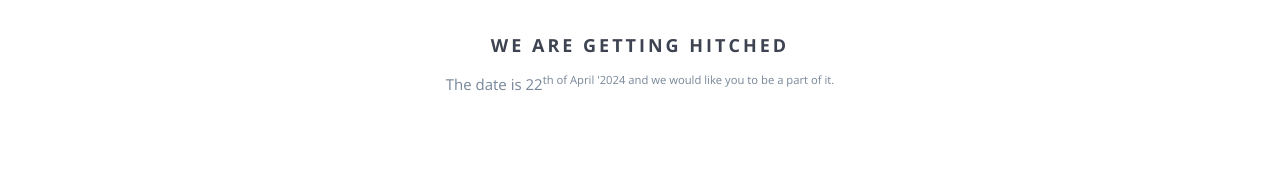
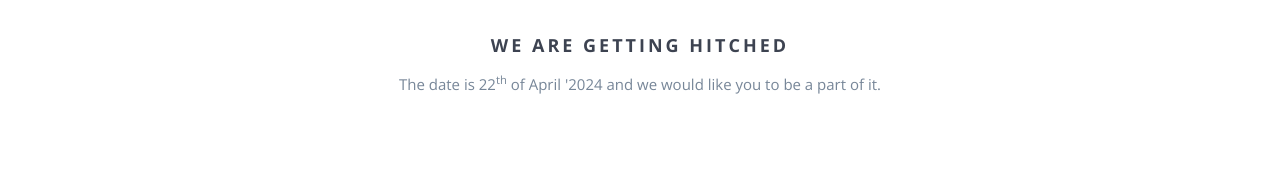
Before and after one commit to shreyashp47/ShreyashWedShubhangi, a website: page index.html in a window 1280 px wide. Shown: the part 781-950 px from the top of the page. Drawn offline with nearby package versions, Linux system fonts and the light colour scheme; some packages are replaced by stand-ins of ours; grey boxes are pictures that could not be loaded; files whose address does not match are found by name.

Commit message:
image change

```diff
--- a/index.html
+++ b/index.html
@@ -117,7 +117,7 @@
         <div class="row">
             <div class="col-md-12 text-center">
                 <h3>We are getting hitched</h3>
-                <p>The date is 22<sup>th of April '2024 and we would like you to be a part of
+                <p>The date is 22<sup>th</sup> of April '2024 and we would like you to be a part of
                     it.</p>
                 <div class="share-bar"></div>
             </div>
```
Also changed, not shown: 2 other files.
